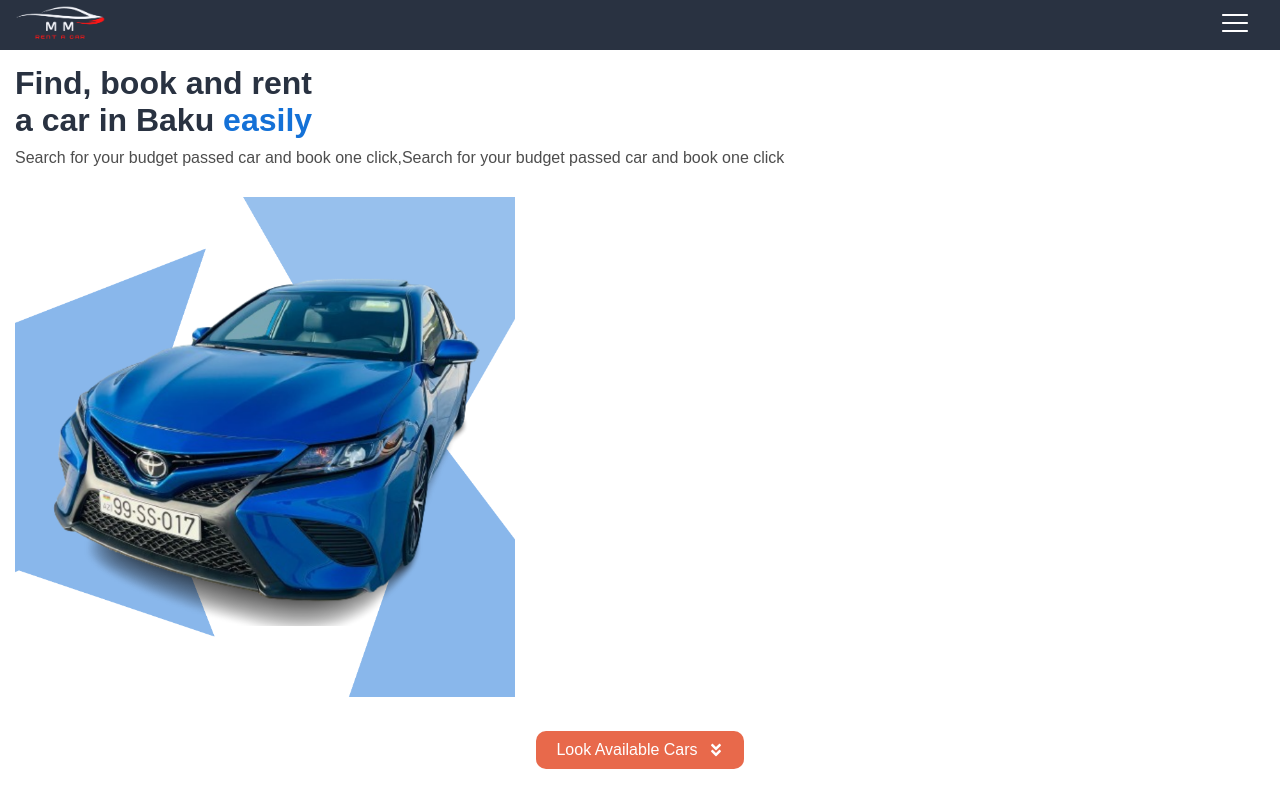
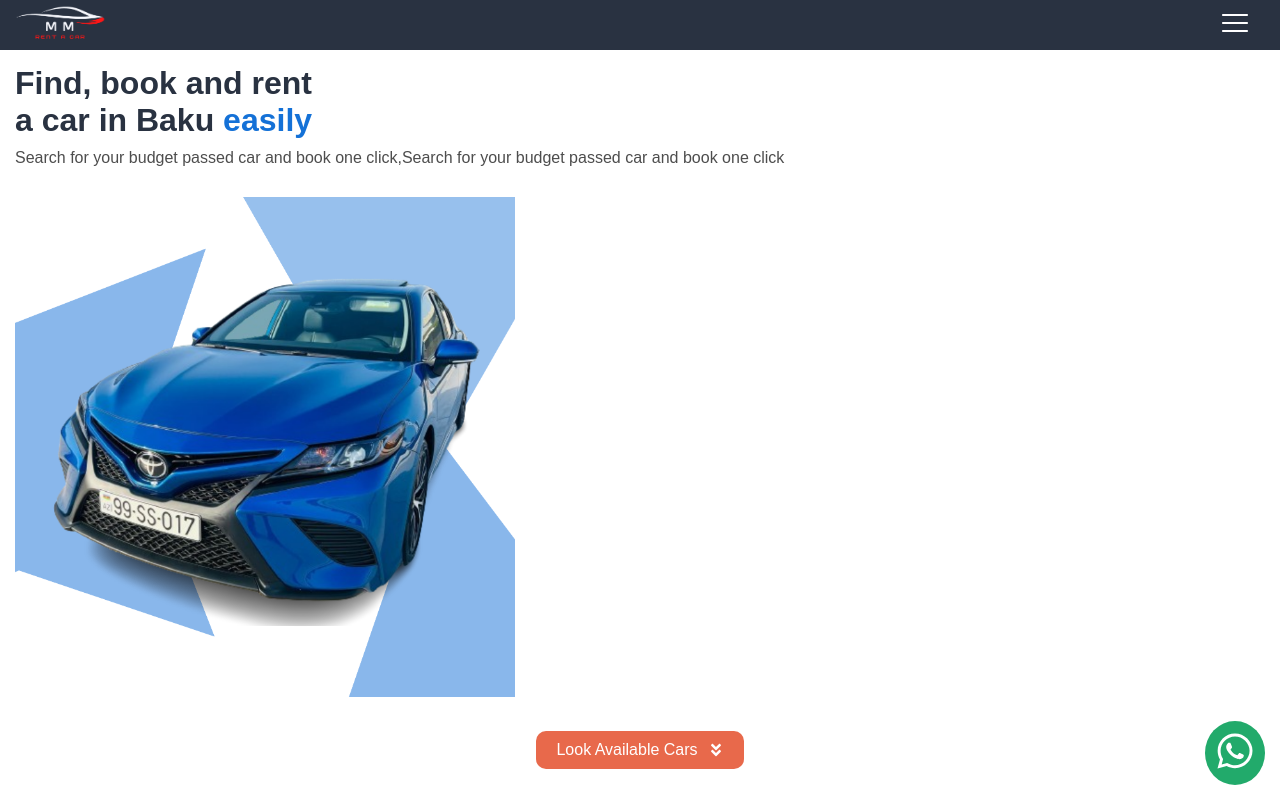
Before and after one commit to qerkules/frontend, a React (Create React App) app: page / in a window 1280 px wide. Shown: the top 800 px of the page. Built offline with nearby package versions, Linux system fonts and the light colour scheme; the HTML template or start-up script is replaced by a standard one.

Commit message:
added whatsapp

```diff
--- /dev/null
+++ b/src/components/whatsapp/Whatsapp.jsx
@@ -0,0 +1,13 @@
+import React from "react";
+import styles from "./styles.module.css";
+import { FaWhatsapp } from "react-icons/fa";
+
+const Whatsapp = () => {
+  return (
+    <a className={`${styles.container}`} href="https://wa.me/+994553151777" >
+      <FaWhatsapp className={`${styles.icon}`} />
+    </a>
+  );
+};
+
+export default Whatsapp;
--- /dev/null
+++ b/src/components/whatsapp/styles.module.css
@@ -0,0 +1,13 @@
+.container {
+  background-color: #22aa6b;
+  border-radius: 100%;
+  padding: 10px;
+  position: fixed;
+  z-index: 99;
+  right: 15px;
+  bottom: 15px;
+}
+.icon {
+  font-size: 40px;
+  color: white;
+}
--- a/src/pages/homepage/Homepage.jsx
+++ b/src/pages/homepage/Homepage.jsx
@@ -8,6 +8,7 @@ import Ourservices from "../../components/ouservices/Ourservices";
 import BrandBanner from "../../components/bradBanner/BrandBanner";
 import Footer from "../../components/footer/Footer";
 import { cars } from "../../data/data";
+import Whatsapp from "../../components/whatsapp/Whatsapp";
 
 const Homepage = () => {
   const ref = useRef(null);
@@ -34,6 +35,7 @@ const Homepage = () => {
         </div>
       </div>
       <Footer />
+      <Whatsapp/>
     </div>
   );
 };
```
